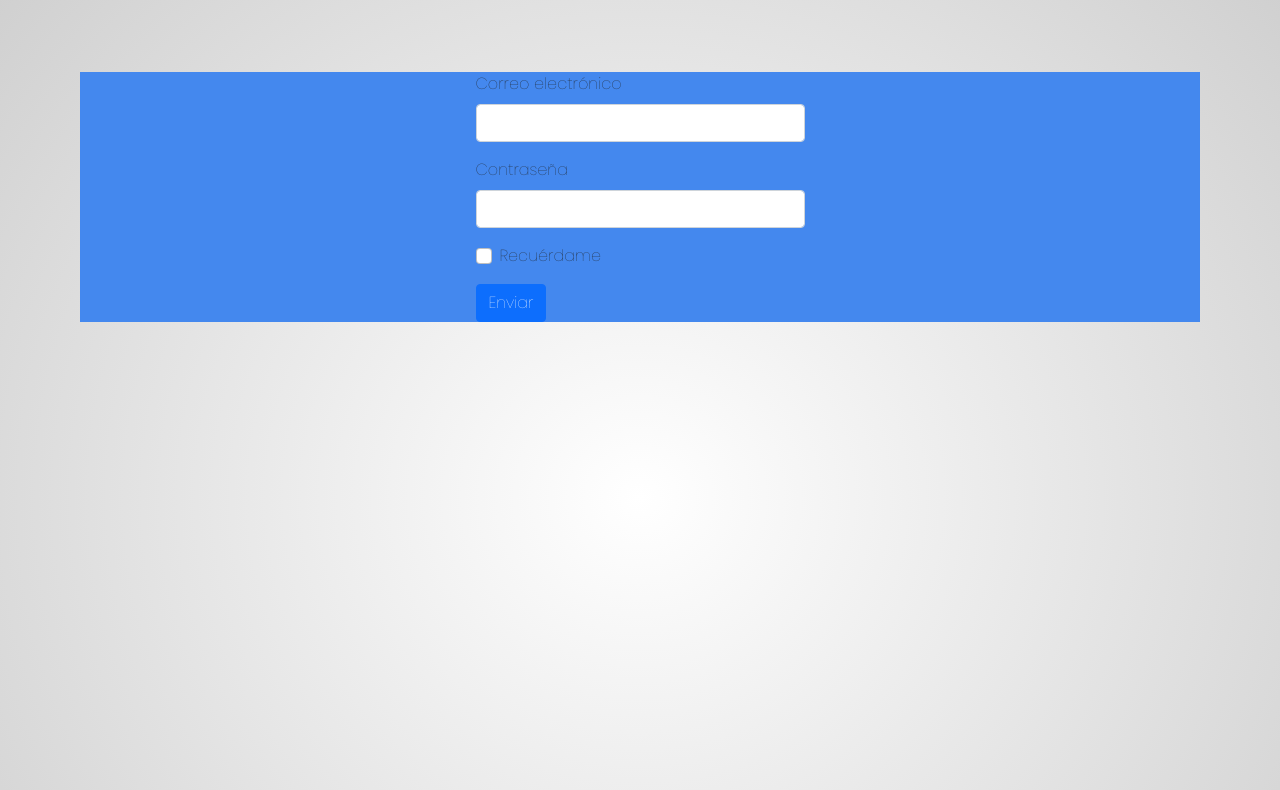
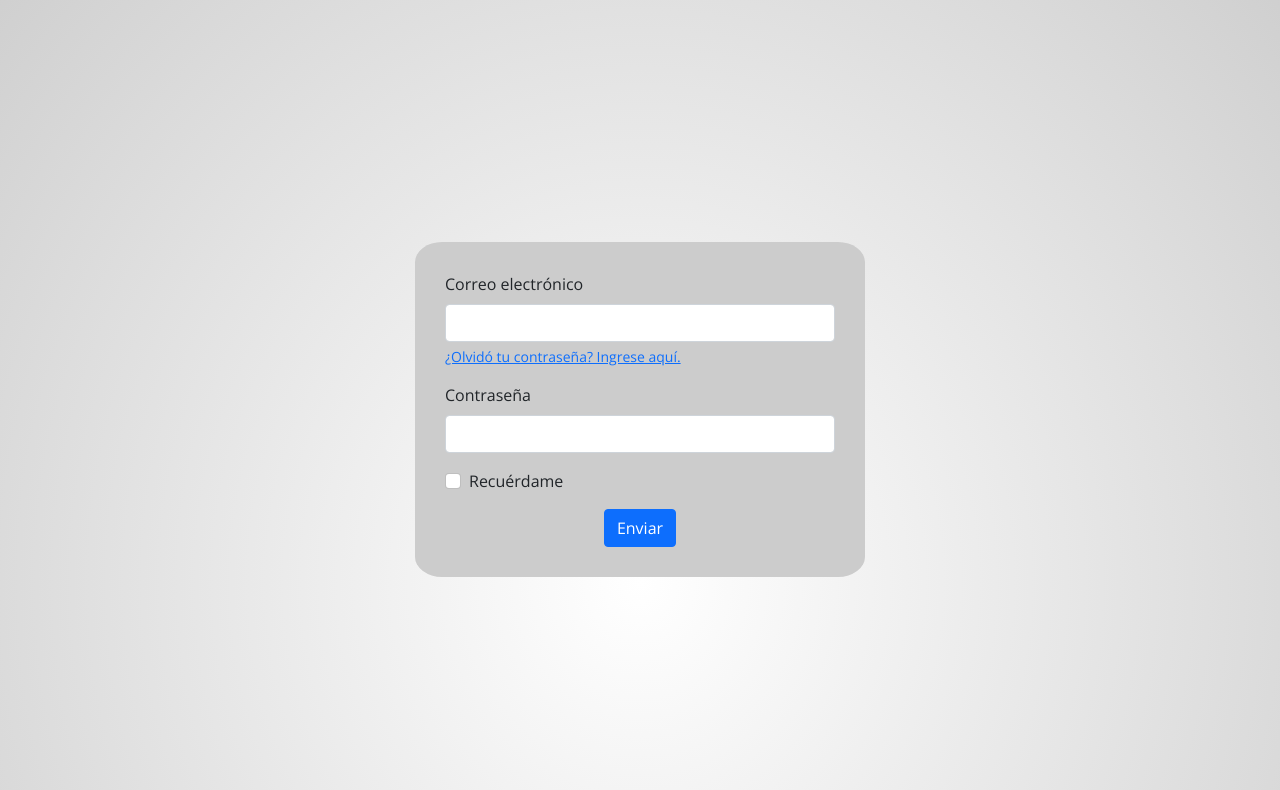
Before and after one commit to franzarlenga/tienda-digital, a plain HTML site: page paginas/ingresar.html in a window 1280 px wide. Shown: the part 104-894 px from the top of the page. Drawn offline with nearby package versions, Linux system fonts and the light colour scheme; some icons are missing.

Commit message:
borrador2

```diff
--- a/css/estilos.css
+++ b/css/estilos.css
@@ -2,16 +2,19 @@
     padding: 0;
     margin: 0;
     box-sizing: border-box;
+
 }
 
 body {
-    font-family: 'Poppins', sans-serif;
+    font-family: 'Open Sans', sans-serif;
     background: radial-gradient(#fff, #ccc);
 }
 
 main {
     min-height: 100vh;
 }
+
+
 
 .header1 {
     background-color: #ddd;
@@ -45,6 +48,7 @@ main {
     align-items: center;
 }
 
+
 .jam-user {
     display: none;
 }
@@ -68,7 +72,7 @@ main {
 }
 
 .nav__item {
-    margin-left: 16px;
+    margin-left: 0;
 }
 
 .banner img {
@@ -176,13 +180,17 @@ h3 {
     grid-row: 1 / 3;
 }
 
-.contenedor_logueo {
+.loginPage {
     display: flex;
-    align-items: center;
-    flex-wrap: wrap;
-    justify-content: center;
-    background-color: #48e;
-    margin: 80px;
+    flex-direction: column;
+    align-content: center;
+    background-color: #ccc;
+    margin: auto;
+    margin-top: 250px;
+    padding: 30px;
+    height: fit-content;
+    width: 450px;
+    border-radius: 6%;
 }
 
 .form {
@@ -326,6 +334,9 @@ footer a {
         flex-direction: column;
     }
 
+    .navbar-expand-lg .navbar-nav .nav-link {
+        padding-left: 0;
+    }
 
 }
 
@@ -348,6 +359,7 @@ footer a {
     .nav {
         display: none;
     }
+
 
     .header1 {
         display: none;
--- a/paginas/ingresar.html
+++ b/paginas/ingresar.html
@@ -10,7 +10,7 @@
   <link rel="stylesheet" href="https://unpkg.com/jam-icons/css/jam.min.css">
   <link rel="preconnect" href="https://fonts.googleapis.com">
     <link rel="preconnect" href="https://fonts.gstatic.com" crossorigin>
-  <link href="https://fonts.googleapis.com/css2?family=Poppins:wght@100&display=swap" rel="stylesheet">
+    <link href="https://fonts.googleapis.com/css2?family=Open+Sans:wght@300&display=swap" rel="stylesheet">
   <link rel="stylesheet" href="../css/estilos.css">
 </head>
 <body class="body">
@@ -44,11 +44,11 @@
     </nav>
 
     <main>
-        <div class="contenedor_logueo">
-        <form>
+      <form class="loginPage">
         <div class="mb-3">
           <label for="exampleInputEmail1" class="form-label">Correo electrónico</label>
           <input type="email" class="form-control" id="exampleInputEmail1" aria-describedby="emailHelp">
+          <div id="emailHelp" class="form-text"><a href="#">¿Olvidó tu contraseña? Ingrese aquí.</a></div>
         </div>
         <div class="mb-3">
           <label for="exampleInputPassword1" class="form-label">Contraseña</label>
@@ -60,9 +60,7 @@
         </div>
         <button type="submit" class="btn btn-primary">Enviar</button>
       </form>
-        </div>
     </main>
-
     <footer class="footer">
         <div class="footer__contacto">
             <div class="footer__redes">
```
Also changed, not shown: index.html (+2 -2 lines), paginas/faq.html (+2 -2 lines), paginas/productos.html (+2 -2 lines), paginas/quienesomos.html (+2 -2 lines). Lines whose indentation alone changed are shown as unchanged.
